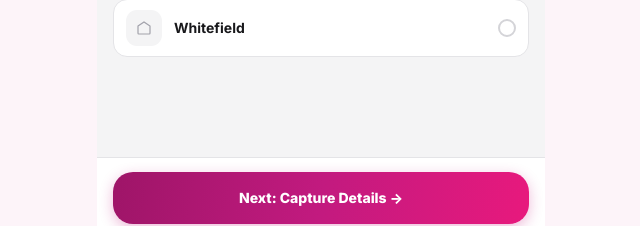
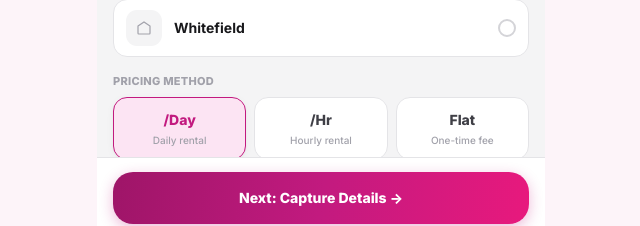
Before and after one commit to mosesakashj/AssetMigrator, a React (Vite) app: page /add/step1 in a window 1280 px wide. Shown: the part 556-782 px from the top of the page, without its empty margins (319-959 px from the left). Built offline with nearby package versions, Linux system fonts and the light colour scheme; no server answers.

Commit message:
added calc methods in step 1 page

```diff
--- a/src/pages/AddFlow/Step1ClassifyPage.tsx
+++ b/src/pages/AddFlow/Step1ClassifyPage.tsx
@@ -6,7 +6,13 @@ import { BrandComboBox } from '../../components/shared/BrandComboBox'
 import { useSessionStore } from '../../stores/sessionStore'
 import { useAssetsStore } from '../../stores/assetsStore'
 import { CATEGORIES, BRANCHES } from '../../types/asset'
-import type { AssetCategory } from '../../types/asset'
+import type { AssetCategory, PriceUnit } from '../../types/asset'
+
+const PRICE_UNITS: { value: PriceUnit; label: string; desc: string }[] = [
+  { value: 'Per Day', label: '/Day', desc: 'Daily rental' },
+  { value: 'Per Hour', label: '/Hr', desc: 'Hourly rental' },
+  { value: 'Flat', label: 'Flat', desc: 'One-time fee' },
+]
 
 const CUSTOM_SENTINEL = '__custom__'
 
@@ -20,6 +26,7 @@ export function Step1ClassifyPage() {
   const [brand, setBrand] = useState('')
   const [model, setModel] = useState('')
   const [branch, setBranch] = useState(BRANCHES[0])
+  const [priceUnit, setPriceUnit] = useState<PriceUnit>('Per Day')
 
   const isCustomCat = selectedCat.label === CUSTOM_SENTINEL
   const finalCategory = isCustomCat ? customCat.trim() || 'Custom' : selectedCat.label
@@ -34,6 +41,7 @@ export function Step1ClassifyPage() {
       brand,
       model,
       branch,
+      priceUnit,
     })
     navigate('/add/step2')
   }
@@ -142,6 +150,28 @@ export function Step1ClassifyPage() {
             </button>
           ))}
         </div>
+
+        {/* ── Pricing Method ── */}
+        <p className="text-[11px] font-extrabold uppercase tracking-wide text-neutral-400 mt-4 mb-2">Pricing Method</p>
+        <div className="flex gap-2">
+          {PRICE_UNITS.map((u) => (
+            <button
+              key={u.value}
+              type="button"
+              onClick={() => setPriceUnit(u.value)}
+              className={`flex-1 flex flex-col items-center gap-1 py-3 px-1 border-[1.5px] rounded-[14px] transition-all ${
+                priceUnit === u.value
+                  ? 'border-primary-600 bg-primary-50 shadow-sm'
+                  : 'border-neutral-200 bg-white hover:border-primary-200'
+              }`}
+            >
+              <span className={`text-sm font-extrabold ${priceUnit === u.value ? 'text-primary-600' : 'text-neutral-700'}`}>
+                {u.label}
+              </span>
+              <span className="text-[10px] font-medium text-neutral-400 text-center leading-tight">{u.desc}</span>
+            </button>
+          ))}
+        </div>
       </div>
 
       <div className="px-4 pt-3.5 pb-5 bg-white border-t border-neutral-200">
--- a/src/pages/AddFlow/Step2CapturePage.tsx
+++ b/src/pages/AddFlow/Step2CapturePage.tsx
@@ -13,10 +13,10 @@ import type { AssetFields, PriceUnit, AIRecognitionResult } from '../../types/as
 
 interface AutoFilled { name?: boolean; price?: boolean; description?: boolean; material?: boolean }
 
-function makeEmptyFields(): AssetFields {
+function makeEmptyFields(priceUnit: PriceUnit = 'Per Day'): AssetFields {
   return {
     name: '', description: '', category: '', brand: '', model: '',
-    material: '', condition: '', price: '', qty: '1', priceUnit: 'Per Day',
+    material: '', condition: '', price: '', qty: '1', priceUnit,
     imageBase64: null, variantAttributes: [], variantCombos: [],
   }
 }
@@ -50,7 +50,7 @@ export function Step2CapturePage() {
   const transcriptRef = useRef('')
   const isVoiceSessionRef = useRef(false)
 
-  const [fields, setFields] = useState<AssetFields>(makeEmptyFields())
+  const [fields, setFields] = useState<AssetFields>(() => makeEmptyFields(classify.priceUnit))
   const [autoFilled, setAutoFilled] = useState<AutoFilled>({})
   const [showVariants, setShowVariants] = useState(false)
   const [showSuccess, setShowSuccess] = useState(false)
@@ -113,7 +113,7 @@ export function Step2CapturePage() {
         if (parsed.name && parsed.price) {
           const priceUnit = (parsed.priceUnit as PriceUnit) ?? 'Per Day'
           addSessionAsset({
-            ...makeEmptyFields(),
+            ...makeEmptyFields(classify.priceUnit),
             id: Date.now().toString(36) + Math.random().toString(36).slice(2),
             name: parsed.name,
             price: parsed.price,
@@ -203,7 +203,7 @@ export function Step2CapturePage() {
       model: fields.model || classify.model,
     })
     show(`✓ "${fields.name}" added`)
-    setFields(makeEmptyFields())
+    setFields(makeEmptyFields(classify.priceUnit))
     setAutoFilled({})
     setShowVariants(false)
   }
--- a/src/stores/sessionStore.ts
+++ b/src/stores/sessionStore.ts
@@ -19,6 +19,7 @@ export const useSessionStore = create<SessionState>((set) => ({
     brand: '',
     model: '',
     branch: 'Bangalore HQ',
+    priceUnit: 'Per Day',
   },
   sessionId: makeSessionId(),
   setClassify: (c) => set({ classify: c }),
--- a/src/types/asset.ts
+++ b/src/types/asset.ts
@@ -48,6 +48,7 @@ export interface SessionClassify {
   brand: string
   model: string
   branch: string
+  priceUnit: PriceUnit
 }
 
 export interface AIRecognitionResult {
```
